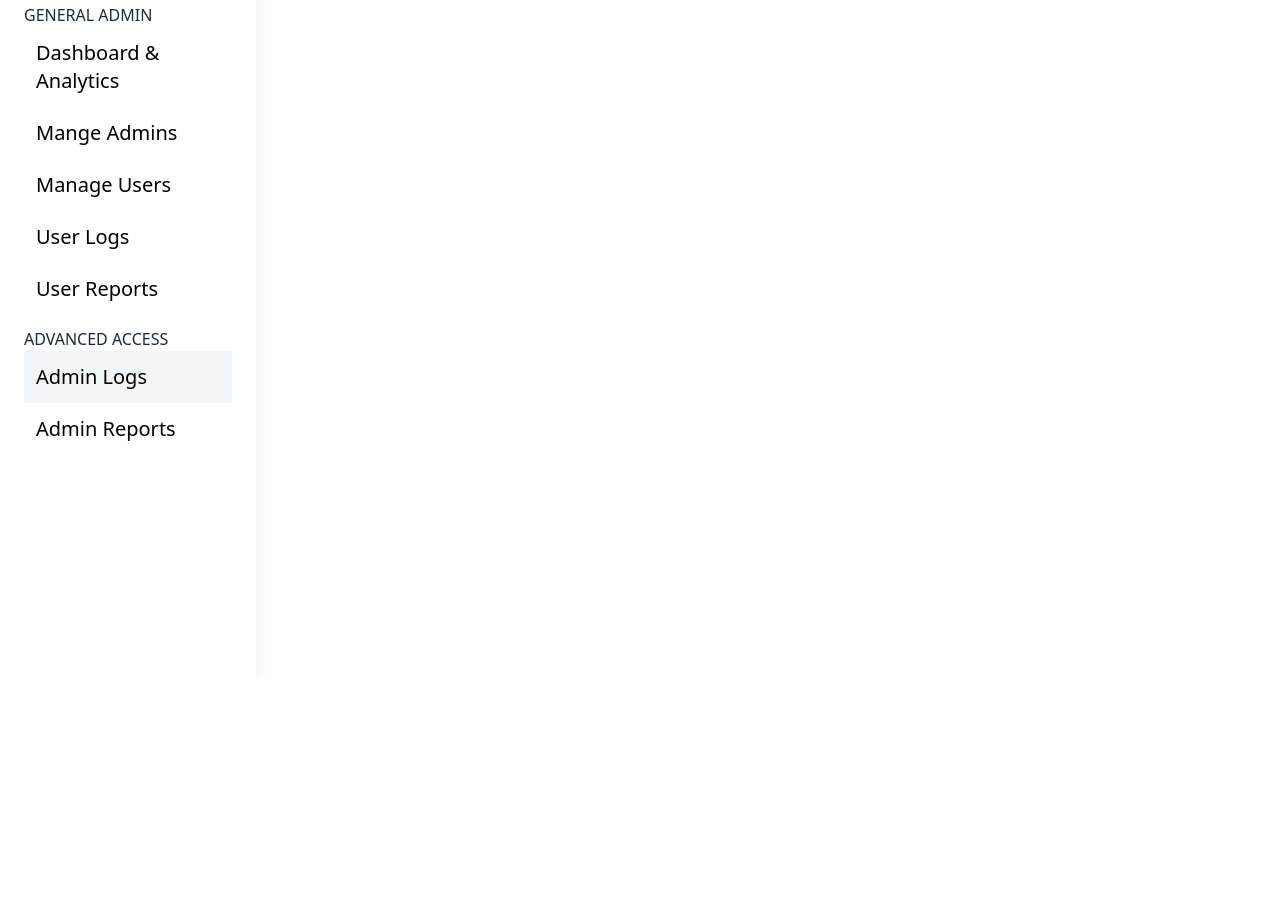
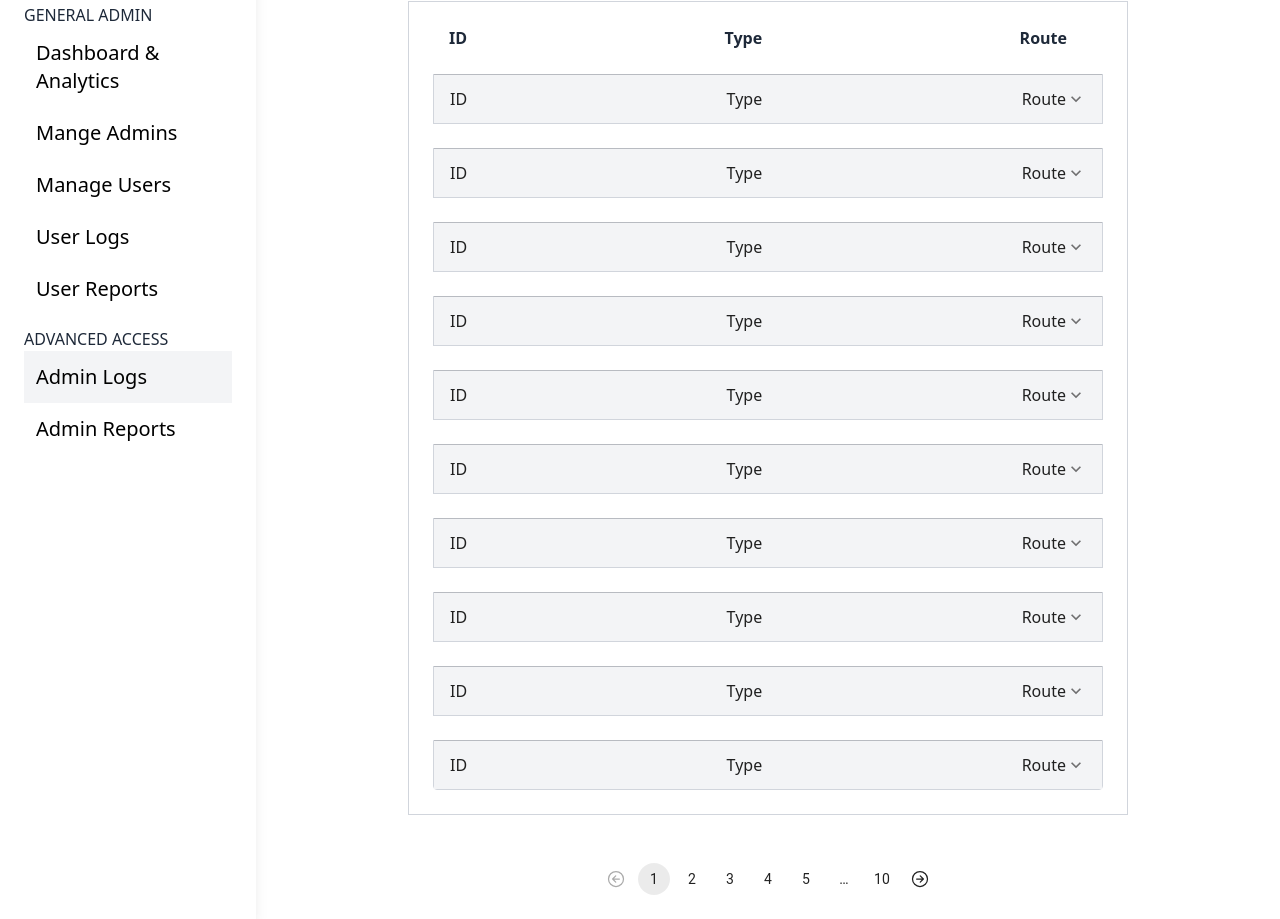
Before and after one commit to salman9802/SkillSwap, a React (Vite) app in the folder frontend/admin/: page /admin-log in a window 1280 px wide. Shown: the part 121-1040 px from the top of the page. Before the commit the page ends 800 px from the top, so only its background shows below. Built offline with nearby package versions, Linux system fonts and the light colour scheme.

Commit message:
feat: admin log UI

```diff
--- /dev/null
+++ b/frontend/admin/src/features/admin-log/components/AccordionList.tsx
@@ -0,0 +1,59 @@
+import { Accordion, AccordionDetails, AccordionSummary } from "@mui/material";
+import React from "react";
+import { MdExpandMore } from "react-icons/md";
+import { ListHeader } from "./ListHeader";
+
+export const AccordionList = () => {
+  return (
+    <div className="flex flex-col gap-3 border border-gray-300 p-6 text-gray-600 lg:gap-6">
+      <ListHeader />
+
+      {Array.from({ length: 10 }, (_, k) => (
+        <Accordion key={k} className="border border-gray-300 !shadow-none">
+          <AccordionSummary
+            className="!bg-gray-100"
+            expandIcon={<MdExpandMore className="size-5" />}
+          >
+            <div className="flex w-full items-center justify-between font-medium">
+              <div>ID</div>
+              <div>Type</div>
+              <div>Route</div>
+            </div>
+          </AccordionSummary>
+          <AccordionDetails className="border-t border-gray-300">
+            <div className="flex flex-col items-center gap-6 px-6 md:flex-row">
+              <div className="grid grid-cols-2 gap-3">
+                <span className="font-semibold">Admin ID:</span>
+                <span>fjdslfj</span>
+                <span className="font-semibold">Admin Name:</span>
+                <span>fjdslfj</span>
+                <span className="font-semibold">Timestamp:</span>
+                <span>{new Date().toLocaleString()}</span>
+              </div>
+              <div className="w-full flex-1">
+                <span className="font-semibold">Metadata:</span>
+                <pre className="mt-1 overflow-x-scroll rounded-lg bg-gray-900 p-1 text-white md:p-4">
+                  {JSON.stringify(
+                    {
+                      name: "fdsfs",
+                      age: 4324,
+                      mobile: 5324,
+                      fdsfs: "fdsfsfs",
+                      fdfsfs: "fdsfsfs",
+                      fdsssfs: "fdsfsfs",
+                      fdfsfss: "fdsfsfs",
+                      fdasfs: "fdsfsfs",
+                      fadsfs: "fdsfsfs",
+                    },
+                    null,
+                    2,
+                  )}
+                </pre>
+              </div>
+            </div>
+          </AccordionDetails>
+        </Accordion>
+      ))}
+    </div>
+  );
+};
--- /dev/null
+++ b/frontend/admin/src/features/admin-log/components/ListHeader.tsx
@@ -0,0 +1,11 @@
+import React from "react";
+
+export const ListHeader = () => {
+  return (
+    <div className="flex items-center justify-between px-4 font-bold text-gray-800">
+      <div>ID</div>
+      <div>Type</div>
+      <div className="mr-5">Route</div>
+    </div>
+  );
+};
--- /dev/null
+++ b/frontend/admin/src/features/admin-log/components/Pagination.tsx
@@ -0,0 +1,26 @@
+import React from "react";
+
+import { Pagination, PaginationItem } from "@mui/material";
+import {
+  IoArrowBackCircleOutline,
+  IoArrowForwardCircleOutline,
+} from "react-icons/io5";
+
+export const ListPagination = () => {
+  return (
+    <div className="mx-auto">
+      <Pagination
+        count={10}
+        renderItem={(item) => (
+          <PaginationItem
+            slots={{
+              previous: IoArrowBackCircleOutline,
+              next: IoArrowForwardCircleOutline,
+            }}
+            {...item}
+          />
+        )}
+      />
+    </div>
+  );
+};
--- /dev/null
+++ b/frontend/admin/src/features/admin-log/index.ts
@@ -0,0 +1,2 @@
+export * from "./components/AccordionList";
+export * from "./components/Pagination";
--- /dev/null
+++ b/frontend/admin/src/routes/admin-log/admin-log.tsx
@@ -0,0 +1,17 @@
+import React from "react";
+
+import Input from "@src/components/ui/Input";
+import { AccordionList, ListPagination } from "@src/features/admin-log";
+
+export const AdminLog = () => {
+  return (
+    <div className="flex flex-col gap-12 p-3 py-12 md:p-6 lg:mx-auto lg:w-3/4">
+      <div className="">
+        <Input className="w-full" placeholder="Search" />
+      </div>
+
+      <AccordionList />
+      <ListPagination />
+    </div>
+  );
+};
--- a/frontend/admin/src/routes/routes.tsx
+++ b/frontend/admin/src/routes/routes.tsx
@@ -8,6 +8,7 @@ import AdminManagement from "./admin-management/admin-management";
 import UserManagement from "./user-management/user-management";
 import AdminReport from "./admin-report/admin-report";
 import UserReport from "./user-report/user-report";
+import { AdminLog } from "./admin-log/admin-log";
 
 export const router = createBrowserRouter([
   {
@@ -50,7 +51,7 @@ export const router = createBrowserRouter([
             children: [
               {
                 path: "admin-log",
-                element: "admin log",
+                Component: AdminLog,
               },
               {
                 path: "admin-report",
```
